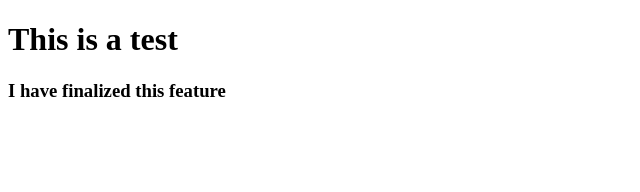
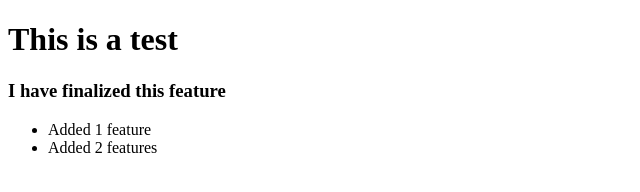
Before and after one commit to joel-johnson-2/git-testing, a plain HTML site: page index.html in a window 1280 px wide. Shown: the whole page, without its empty margins (0-640 px from the left). Drawn offline with Linux system fonts and the light colour scheme.

Commit message:
added 2 new features

```diff
--- a/index.html
+++ b/index.html
@@ -12,6 +12,11 @@
     <h1>This is a test</h1>
 
     <h3>I have finalized this feature</h3>
+
+    <ul>
+        <li>Added 1 feature</li>
+        <li>Added 2 features</li>
+    </ul>
 </body>
 
 </html>
```
